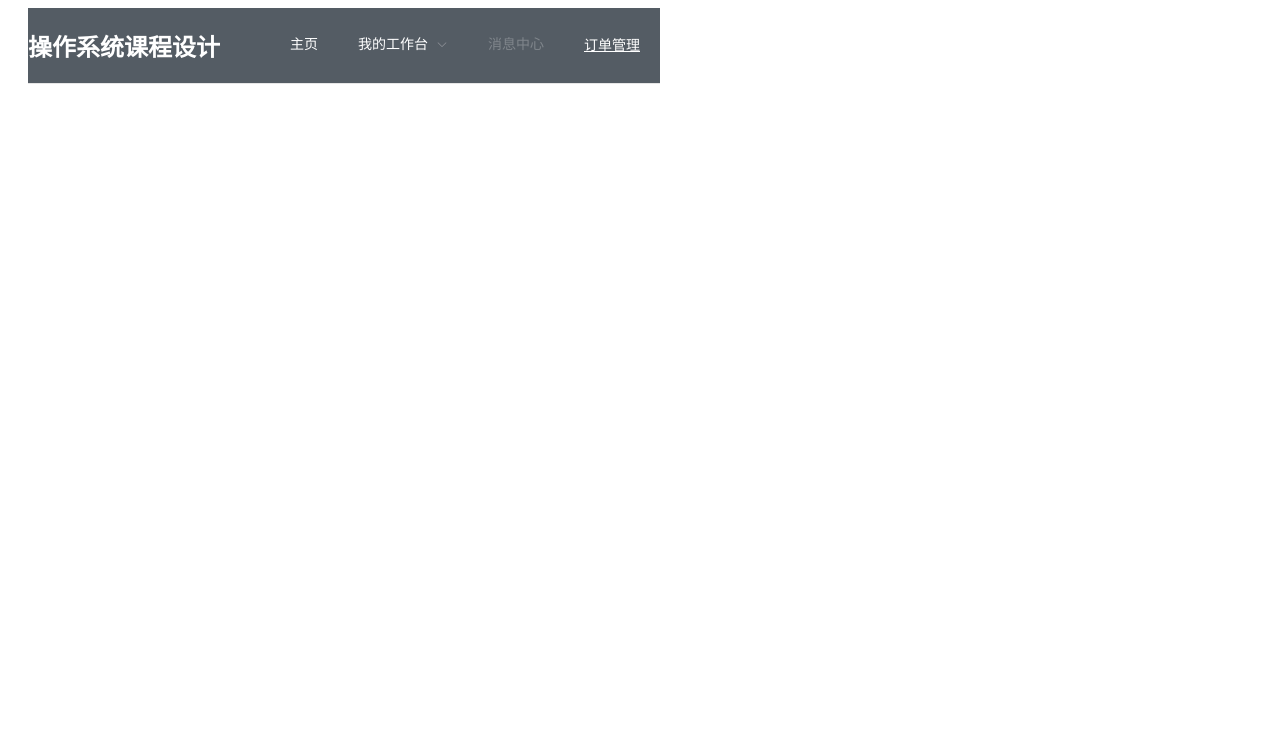
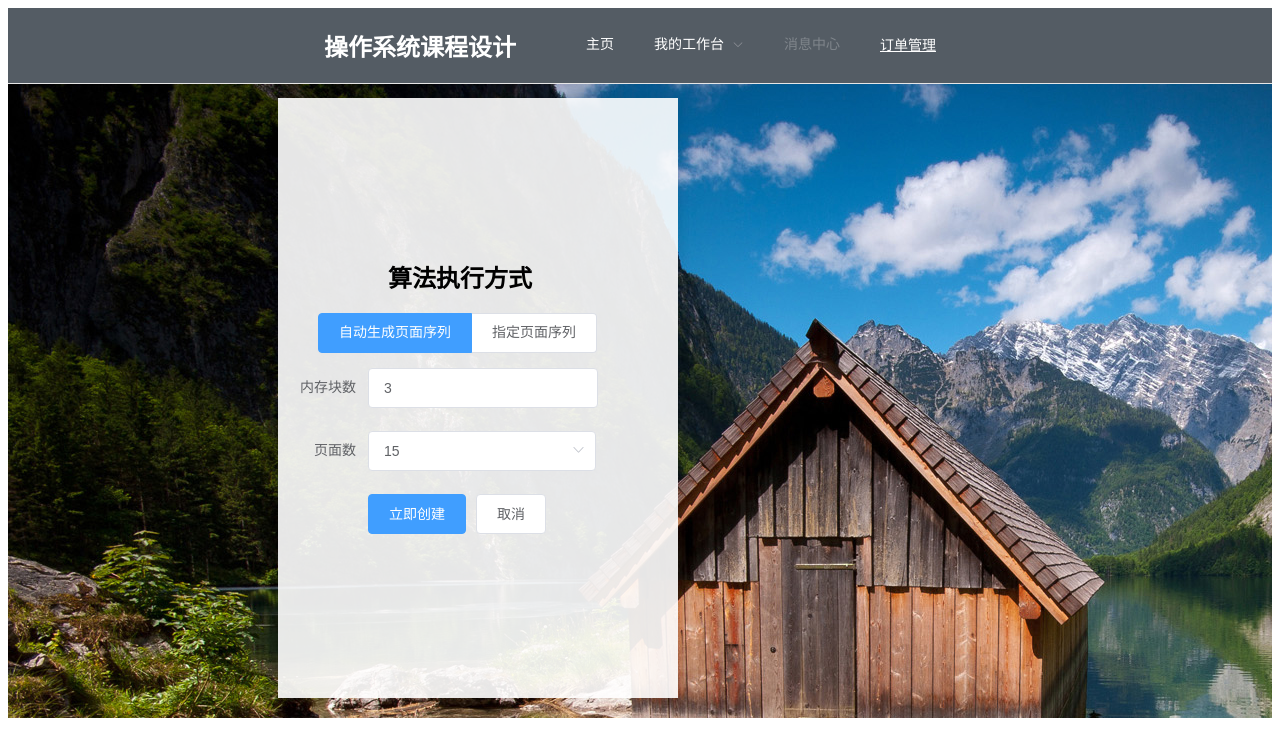
Before and after one commit to z1xy2/computer_network_FE, a Vue app: page /#/ in a window 1280 px wide. Shown: the top 756 px of the page. Built offline with nearby package versions, Linux system fonts and the light colour scheme.

Commit message:
首页做了一半安装了vuex

```diff
--- a/package.json
+++ b/package.json
@@ -11,7 +11,8 @@
     "core-js": "^3.6.5",
     "element-ui": "^2.15.6",
     "vue": "^2.6.11",
-    "vue-router": "3"
+    "vue-router": "3",
+    "vuex": "3"
   },
   "devDependencies": {
     "@vue/cli-plugin-babel": "~4.5.0",
--- a/pages/Home.vue
+++ b/pages/Home.vue
@@ -1,15 +1,112 @@
 <template>
-  <div>
-      home
+<el-main>
+  <div id="getDataDiv">
+    <h2 style="margin-left: 110px">算法执行方式</h2>
+    <el-radio-group id="RadioGroup" v-model="radio1">
+      <el-radio-button
+        label="自动生成页面序列"
+        style="margin-left: 40px"
+      ></el-radio-button>
+      <el-radio-button label="指定页面序列"></el-radio-button>
+    </el-radio-group>
+    <el-form
+      id="form1"
+      ref="form"
+      :model="form"
+      label-width="90px"
+      v-if="showPage1"
+    >
+      <el-form-item label="内存块数">
+        <el-input v-model="form.num" style="width: 230px"></el-input>
+      </el-form-item>
+      <el-form-item label="页面数">
+        <el-select v-model="form.seqSize" placeholder="请选择内存大小">
+          <el-option
+            v-for="value in options"
+            :key="value"
+            :value="value"
+          >
+          </el-option>
+        </el-select>
+      </el-form-item>
+      <el-form-item>
+        <el-button type="primary" @click="onSubmit">立即创建</el-button>
+        <el-button>取消</el-button>
+      </el-form-item>
+    </el-form>
+    <el-form
+      id="form1"
+      ref="form"
+      :model="form"
+      label-width="90px"
+      v-if="!showPage1"
+    >
+      <el-form-item label="内存块数">
+        <el-input v-model="form.num" style="width: 230px"></el-input>
+      </el-form-item>
+      <el-form-item label="详细序列">
+        <el-input v-model="form.seq" style="width: 230px"></el-input>
+      </el-form-item>
+      <el-form-item>
+        <el-button type="primary" @click="onSubmit">立即创建</el-button>
+        <el-button>取消</el-button>
+      </el-form-item>
+    </el-form>
   </div>
+</el-main>
 </template>
 
 <script>
 export default {
-    name:'Home'
-}
+  name: "Home",
+  data() {
+    return {
+      radio1: "自动生成页面序列",
+      form: {
+        num:3,
+        seq: "",
+        seqSize:15,
+      },
+      //记录选择的内存大小
+      options:['随机',15,16,17,18,19,20,21,22,23,24,25]
+    };
+  },
+  methods: {
+    onSubmit() {
+      console.log("submit!");
+    },
+  },
+  computed: {
+    showPage1() {
+      if (this.radio1 == "自动生成页面序列") {
+        return true;
+      } else {
+        return false;
+      }
+    },
+  },
+};
 </script>
 
-<style>
-
+<style scoped>
+#getDataDiv {
+  width: 400px;
+  display: flex;
+  flex-direction: column;
+  justify-content: center;
+  margin: 10px 0px 0px 250px;
+  box-shadow: 0 2px 12px 0 rgba(0, 0, 0, 0.1);
+  height: 600px;
+  background-color: rgba(255, 255, 255, 0.9);
+}
+.el-radio-group {
+  margin-bottom: 15px;
+}
+#form1 > {
+  width: 100px;
+}
+.el-main{
+  background-image: url("../src/assets/1.jpg");
+  height:650px;
+}
 </style>
--- a/src/App.vue
+++ b/src/App.vue
@@ -1,7 +1,7 @@
 <template>
-  <el-container style="height:100%">
+  <el-container style="height:100%" direction="vertical">
     <Header></Header>
-    <el-main></el-main>
+    <router-view></router-view>
   </el-container>
 </template>
 
@@ -14,6 +14,5 @@ export default {
 }
 </script>
 
-<style>
-
+<style scoped>
 </style>
--- a/src/components/Header.vue
+++ b/src/components/Header.vue
@@ -4,14 +4,13 @@
        id='ElMenu'
         background-color="#545c64"
         :router="true"
-        class="el-menu-demo"
         mode="horizontal"
         text-color="#fff"
         active-text-color="#ffd04b"
         @select="handleSelect"
       >
       <h1>操作系统课程设计</h1>
-        <el-menu-item index="/" route="">主页</el-menu-item>
+        <el-menu-item index="/">主页</el-menu-item>
         <el-submenu index="2">
           <template slot="title">我的工作台</template>
           <el-menu-item index="2-1">选项1</el-menu-item>
@@ -37,6 +36,7 @@
 <style>
 #ElHeader {
   height: 100%;
+  padding: 0px;
 }
 #ElMenu{
   display: flex;
@@ -51,8 +51,9 @@ h1 {
 }
 </style>
 
-<script>
+<script scoped>
 export default {
+  name:'Header',
   data() {
     return {
       activeIndex: "1",
```
Also changed, not shown: src/assets/1.jpg (added), 1 other file (tests, documents, lock files or other folders).
